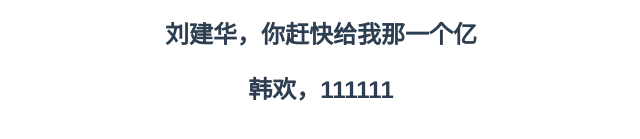
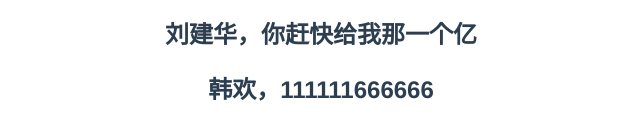
Before and after one commit to hello-maker123/hello, a Vue app: page / in a window 1280 px wide. Shown: the part 609-748 px from the top of the page, without its empty margins (319-959 px from the left). Built offline with nearby package versions, Linux system fonts and the light colour scheme.

Commit message:
第九次修改

```diff
--- a/src/App.vue
+++ b/src/App.vue
@@ -5,7 +5,7 @@
     <h2>锤子手机</h2><br/>
     <h2>中国加油，武汉加油～～</h2>
     <h2>刘建华，你赶快给我那一个亿</h2>
-	<h2>韩欢，111111</h2>
+	<h2>韩欢，111111666666</h2>
 	</div>
 </template>
 
```
